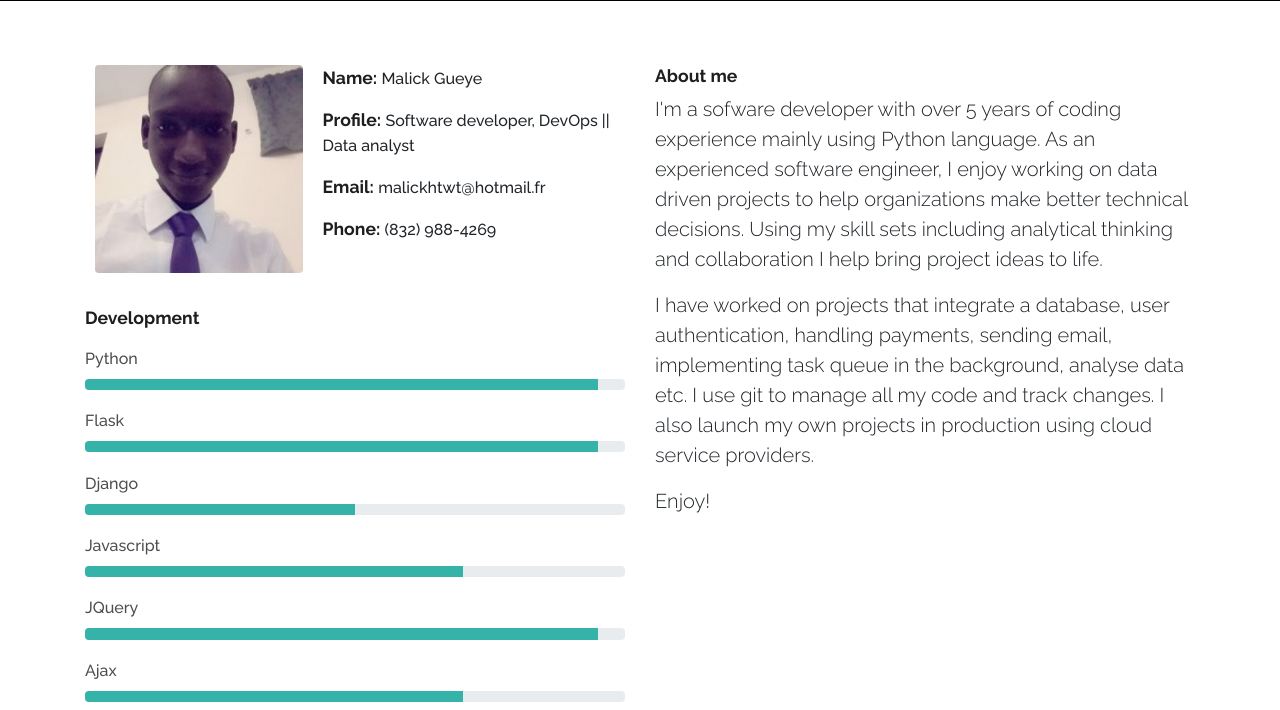
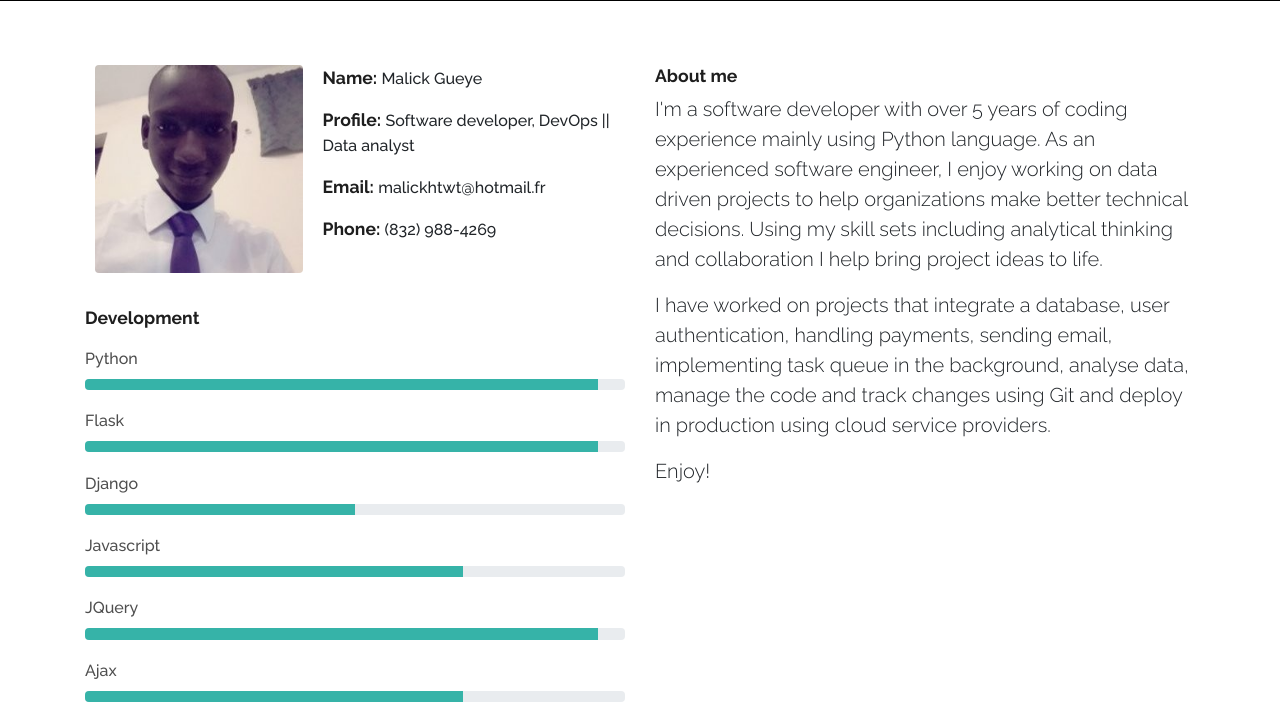
Before and after one commit to malickhtwt/Portfolio, a Flask app: page / in a window 1280 px wide. Shown: the part 749-1459 px from the top of the page. Run offline with Flask 2, Linux system fonts and the light colour scheme; some libraries are stand-ins or nearby versions; some web fonts are replaced.

Commit message:
change to about me

```diff
--- a/portfolio/blueprints/page/templates/page/home.html
+++ b/portfolio/blueprints/page/templates/page/home.html
@@ -176,10 +176,10 @@
                       </h5>
                     </div>
                     <p class="lead">
-                      I'm a sofware developer with over 5 years of coding experience mainly using Python language. As an experienced software engineer, I enjoy working on data driven projects to help organizations make better technical decisions. Using my skill sets including analytical thinking and collaboration I help bring project ideas to life.
+                      I'm a software developer with over 5 years of coding experience mainly using Python language. As an experienced software engineer, I enjoy working on data driven projects to help organizations make better technical decisions. Using my skill sets including analytical thinking and collaboration I help bring project ideas to life.
                     </p>
                     <p class="lead">
-                       I have worked on projects that integrate a database, user authentication, handling payments, sending email, implementing task queue in the background, analyse data etc. I use git to manage all my code and track changes. I also launch my own projects in production using cloud service providers.
+                       I have worked on projects that integrate a database, user authentication, handling payments, sending email, implementing task queue in the background, analyse data, manage the code and track changes using Git and deploy in production using cloud service providers.
                     </p>
                     <p class="lead">
                        Enjoy!
```
